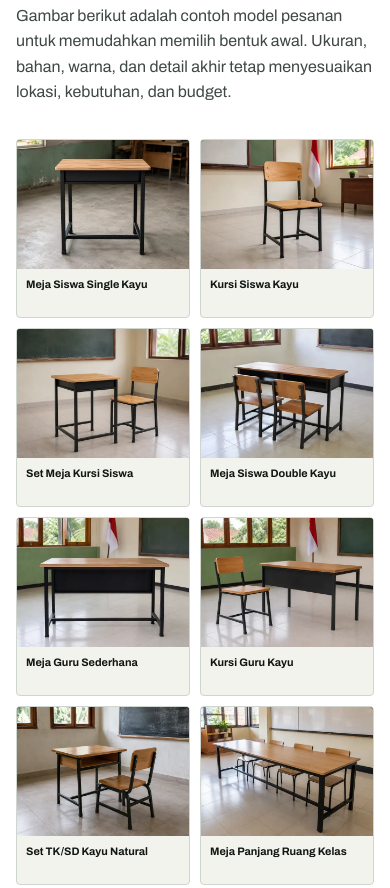
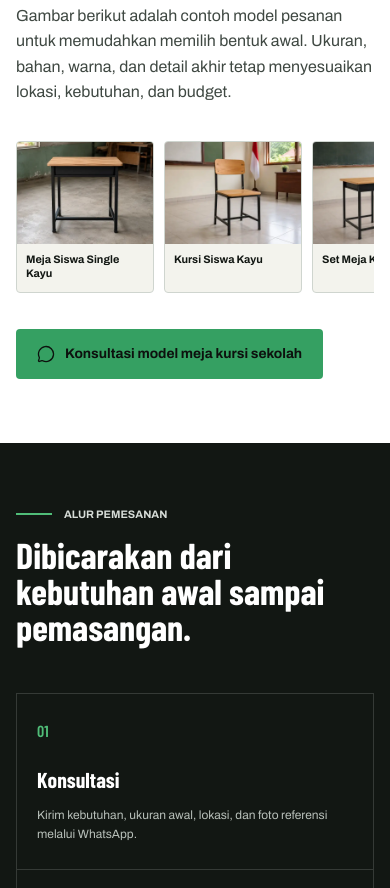
Before and after one commit to nsyrah3/hijaoe-website, a website: page layanan/meja-kursi-sekolah-makassar.html in a window 390 px wide. Shown: the part 2393-3281 px from the top of the page. Drawn offline with nearby package versions, Linux system fonts and the light colour scheme.

Commit message:
fix: make service model gallery horizontal

```diff
--- a/assets/css/styles.css
+++ b/assets/css/styles.css
@@ -1485,18 +1485,24 @@ section[id] {
 }
 
 .service-model-gallery {
-  display: grid;
-  grid-template-columns: repeat(5, minmax(0, 1fr));
+  display: flex;
   gap: 12px;
+  overflow-x: auto;
+  overscroll-behavior-x: contain;
+  padding: 2px 0 14px;
+  scroll-snap-type: x mandatory;
+  scrollbar-width: thin;
 }
 
 .service-model-gallery__item {
+  flex: 0 0 clamp(140px, 17vw, 190px);
   min-width: 0;
   margin: 0;
   overflow: hidden;
   border: 1px solid var(--border-light);
   border-radius: var(--radius-small);
   background: var(--off-white);
+  scroll-snap-align: start;
 }
 
 .service-model-gallery__item img {
@@ -1792,10 +1798,6 @@ section[id] {
 @media (max-width: 1100px) {
   .catalog-grid {
     grid-template-columns: repeat(2, minmax(0, 1fr));
-  }
-
-  .service-model-gallery {
-    grid-template-columns: repeat(3, minmax(0, 1fr));
   }
 
   .project-preview {
@@ -2008,8 +2010,11 @@ section[id] {
   }
 
   .service-model-gallery {
-    grid-template-columns: repeat(2, minmax(0, 1fr));
     gap: 10px;
+  }
+
+  .service-model-gallery__item {
+    flex-basis: 138px;
   }
 
   .service-model-gallery__item figcaption {
```
Also changed, not shown: tests/styles.test.js (+7 -3 lines).
